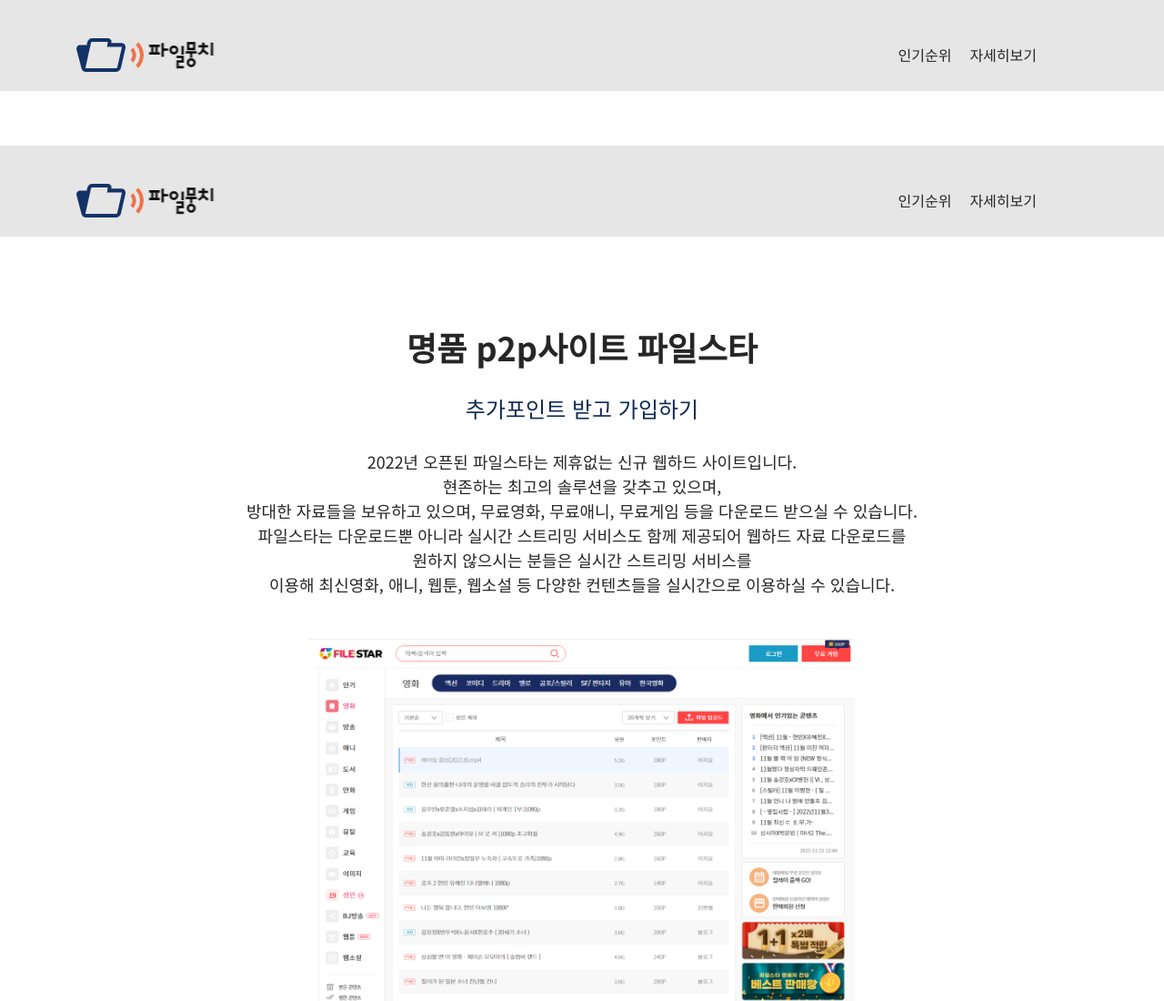
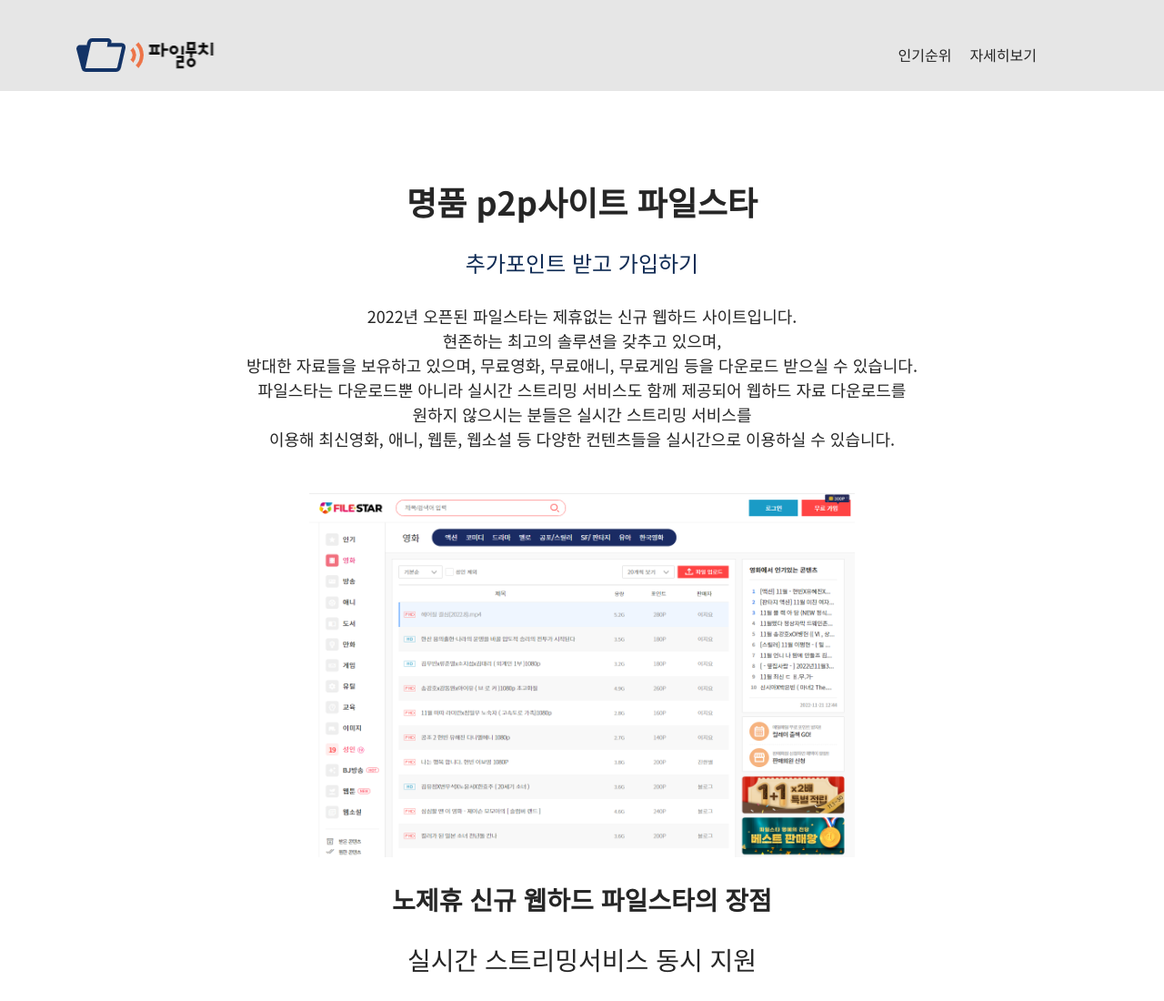
Before and after one commit to Kangakiles88/filemoongchi, a plain HTML site: page 6.html in a window 1280 px wide. Shown: the top 1100 px of the page at 91% size. Drawn offline with Linux system fonts and the light colour scheme.

Commit message:
7,8.html fixed

```diff
--- a/6.html
+++ b/6.html
@@ -69,26 +69,6 @@
             </div>
         </header>
 
-        <body>
-            <header id="header">
-                <div class="title__menu">
-                    <!-- logo -->
-                    <a href="index.html" class="logo">
-                        <img src="/asset/img/homelogo.png" alt="파일뭉치 로고">
-                    </a>
-
-                    <!-- navbar -->
-                    <ul class="navbar-nav">
-                        <li class="nav-item active">
-                        <a class="nav-link" href="index.html">인기순위</a>
-                        </li>
-                        <li class="nav-item">
-                        <a class="nav-link" href="6.html">자세히보기</a>
-                        </li>
-                    </ul>
-                </div>
-            </header>
-
             <div id="side__menu">
                 <ul class="side__list">
                     <li><a href="https://filemc.io/6.html">파일몽</a></li>
```
Also changed, not shown: 8.html (+0 -19 lines).
